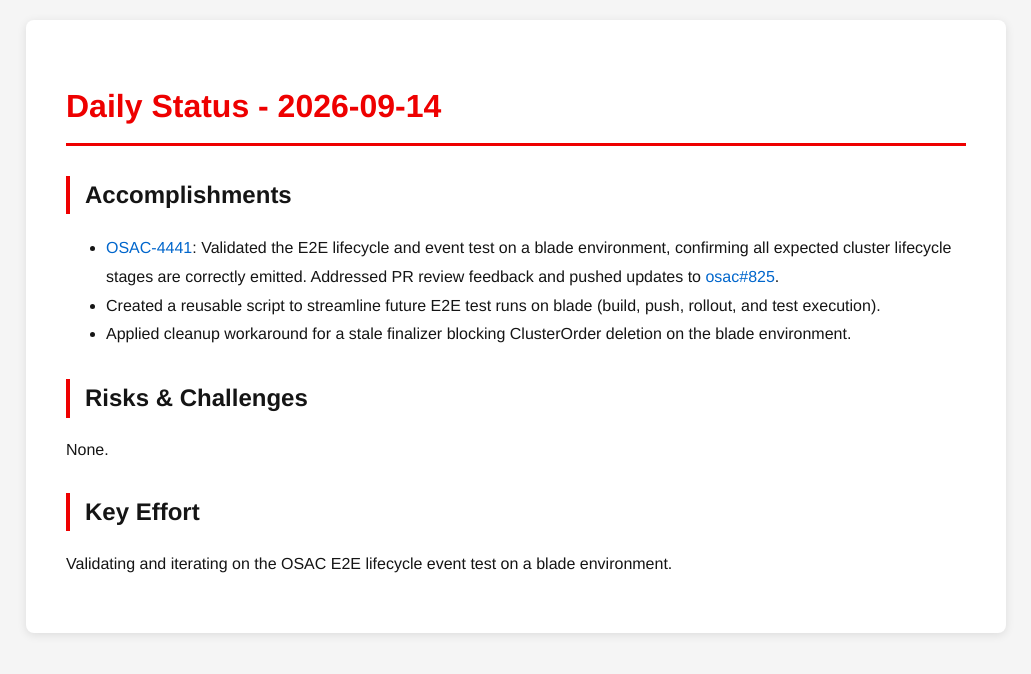
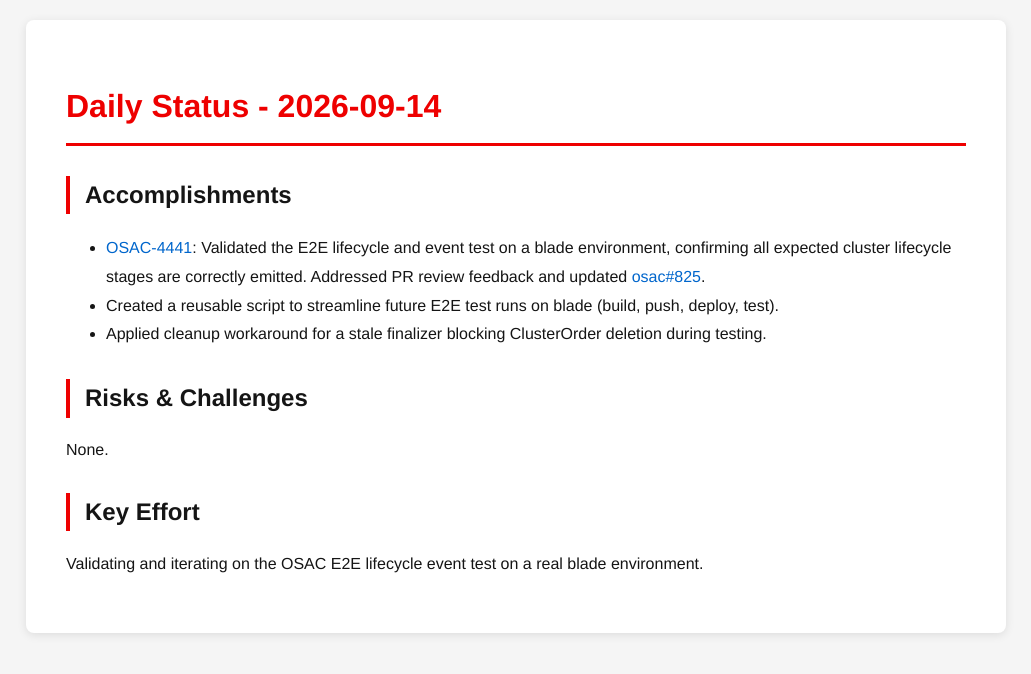
Before and after one commit to tzvatot/daily-status, a Jekyll site: the page built from 2026-09-14.md, in a window 1280 px wide. Shown: the top 674 px of the page, without its empty margins (124-1155 px from the left). Built offline with Jekyll 4.4.1, drawn with Linux system fonts in a browser that asks for light colours.

Commit message:
Daily status update - 2026-09-14

```diff
--- a/2026-09-14.md
+++ b/2026-09-14.md
@@ -7,12 +7,12 @@
 # Daily Status - 2026-09-14
 
 ## Accomplishments
-- [OSAC-4441](https://redhat.atlassian.net/browse/OSAC-4441): Validated the E2E lifecycle and event test on a blade environment, confirming all expected cluster lifecycle stages are correctly emitted. Addressed PR review feedback and pushed updates to [osac#825](https://github.com/osac-project/osac/pull/825).
-- Created a reusable script to streamline future E2E test runs on blade (build, push, rollout, and test execution).
-- Applied cleanup workaround for a stale finalizer blocking ClusterOrder deletion on the blade environment.
+- [OSAC-4441](https://redhat.atlassian.net/browse/OSAC-4441): Validated the E2E lifecycle and event test on a blade environment, confirming all expected cluster lifecycle stages are correctly emitted. Addressed PR review feedback and updated [osac#825](https://github.com/osac-project/osac/pull/825).
+- Created a reusable script to streamline future E2E test runs on blade (build, push, deploy, test).
+- Applied cleanup workaround for a stale finalizer blocking ClusterOrder deletion during testing.
 
 ## Risks & Challenges
 None.
 
 ## Key Effort
-Validating and iterating on the OSAC E2E lifecycle event test on a blade environment.
+Validating and iterating on the OSAC E2E lifecycle event test on a real blade environment.
```
